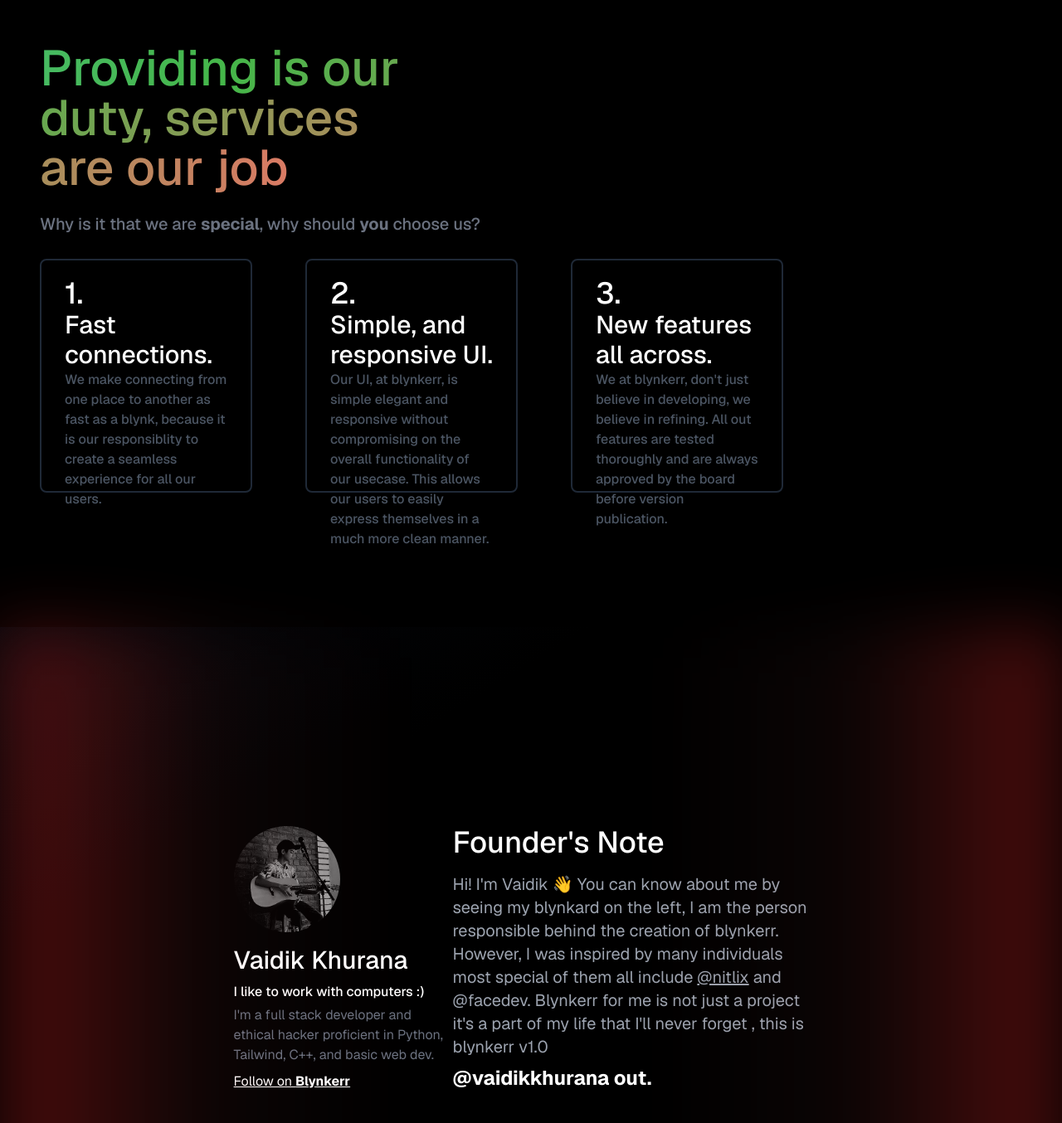
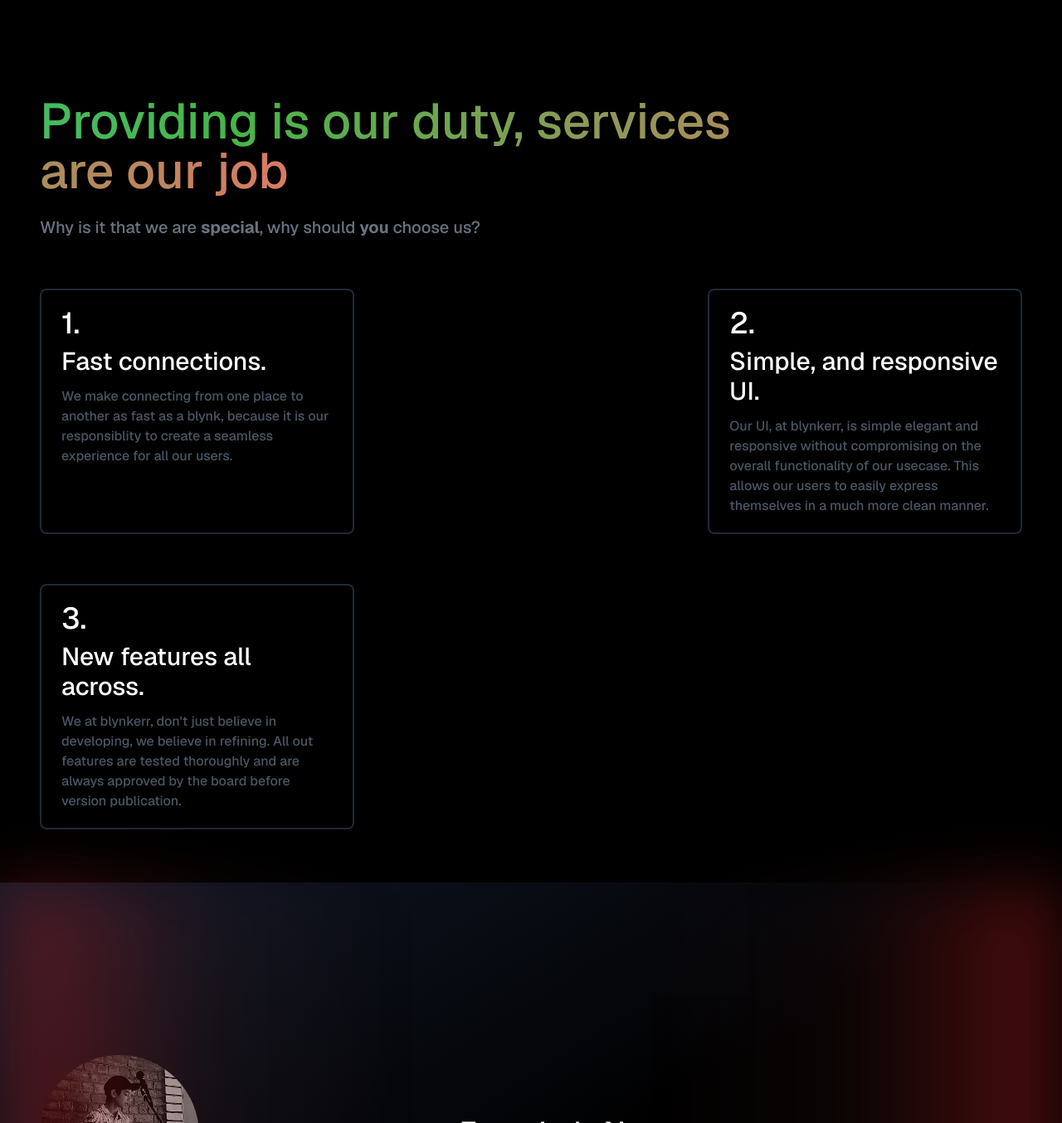
Before and after one commit to VaidikKhurana/blynkerr-land, a Next.js app: page / in a window 1280 px wide. Shown: the part 1936-3290 px from the top of the page at 83% size. Built offline with nearby package versions, Linux system fonts and the light colour scheme; what tailwindcss-motion would draw is missing.

Commit message:
patched platform bug

```diff
--- a/components/FoundersNote.js
+++ b/components/FoundersNote.js
@@ -1,9 +1,6 @@
-import React from 'react';
+import React, { useRef } from 'react';
 import { motion } from "framer-motion";
 import { useInView } from "framer-motion";
-import { useRef } from "react";
-import { TypeAnimation } from 'react-type-animation';
-import AnimatedGradientText from "@/components/AnimatedGradientText";
 import GradientSpotlight from './GradientSpotlight';
 
 const FoundersNote = () => {
@@ -13,61 +10,48 @@ const FoundersNote = () => {
   return (
     <div>
       <GradientSpotlight
-  startColor="rgba(220, 38, 38, 0.8)"  // Red color
+        startColor="rgba(220, 38, 38, 0.8)"
         midColor="rgba(248, 113, 113, 0.1)"
       />
-    <section id="foundersnote" className="animated-gradient flex justify-center items-center bg-gradient-to-br from-gray-900 via-black to-black text-white min-h-screen">
-
-      <div className="flex items-center w-[80%]" ref={sectionRef}>
+      <section id="foundersnote" className="flex justify-center items-center bg-gradient-to-br from-gray-900 via-black to-black text-white min-h-screen py-16">
+        <div className="flex flex-col lg:flex-row items-center w-full max-w-7xl px-4 md:px-8 lg:px-12" ref={sectionRef}>
+          {/* Profile Section */}
           <motion.div
-          className="pl-[12vw] flex flex-col items-start w-[40%]"
+            className="w-full lg:w-2/5 flex flex-col items-center lg:items-start mb-8 lg:mb-0"
             initial={{ opacity: 0, x: -50 }}
             animate={isInView ? { opacity: 1, x: 0 } : { opacity: 0, x: -50 }}
-          transition={{
-            duration: 1,
-            ease: "easeOut",
-          }}
+            transition={{ duration: 1, ease: "easeOut" }}
           >
             <motion.img
               src="./pfp.jpg"
-            className="w-[10vw] rounded-full mb-4"
+              className="w-32 md:w-40 lg:w-48 rounded-full mb-4"
               alt="Profile"
               initial={{ scale: 0.8, opacity: 0 }}
               animate={isInView ? { scale: 1, opacity: 1 } : { scale: 0.8, opacity: 0 }}
-            transition={{
-              duration: 0.8,
-              delay: 0.2,
-              ease: "easeOut"
-            }}
+              transition={{ duration: 0.8, delay: 0.2, ease: "easeOut" }}
             />
             <motion.div
+              className="text-center lg:text-left"
               initial={{ opacity: 0, y: 20 }}
               animate={isInView ? { opacity: 1, y: 0 } : { opacity: 0, y: 20 }}
-            transition={{
-              duration: 0.8,
-              delay: 0.4,
-              ease: "easeOut"
-            }}
+              transition={{ duration: 0.8, delay: 0.4, ease: "easeOut" }}
             >
-            <h1 className="font-medium text-3xl">Vaidik Khurana</h1>
+              <h1 className="font-medium text-2xl md:text-3xl">Vaidik Khurana</h1>
               <p className="pt-2 pb-1 font-medium">I like to work with computers :)</p>
-            <p className="w-[20vw] text-gray-500">I'm a full stack developer and ethical hacker proficient in Python, Tailwind, C++, and basic web dev.</p>
+              <p className="text-gray-500 max-w-sm">I'm a full stack developer and ethical hacker proficient in Python, Tailwind, C++, and basic web dev.</p>
               <h1 className="pt-2 cursor-pointer"><u>Follow on <strong>Blynkerr</strong></u></h1>
             </motion.div>
           </motion.div>
 
+          {/* Note Section */}
           <motion.div
-          className="w-[60%] pl-2 pr-40"
+            className="w-full lg:w-3/5 px-4 lg:pl-8"
             initial={{ opacity: 0, x: 50 }}
             animate={isInView ? { opacity: 1, x: 0 } : { opacity: 0, x: 50 }}
-          transition={{
-            duration: 1,
-            delay: 0.3,
-            ease: "easeOut"
-          }}
+            transition={{ duration: 1, delay: 0.3, ease: "easeOut" }}
           >
-          <h1 className="font-medium text-4xl">Founder's Note</h1>
-          <p className="mt-4 text-xl text-gray-400 justify-center items-center">
+            <h1 className="font-medium text-3xl md:text-4xl text-center lg:text-left">Founder's Note</h1>
+            <p className="mt-4 text-lg md:text-xl text-gray-400 text-center lg:text-left">
               Hi! I'm Vaidik 👋 You can know about me by seeing my blynkard
               on the left, I am the person responsible behind the creation
               of blynkerr. However, I was inspired by many individuals most
@@ -75,14 +59,10 @@ const FoundersNote = () => {
               is not just a project it's a part of my life that I'll never forget
               , this is blynkerr v1.0
               <motion.h1
-              className="text-2xl font-medium text-white pt-2"
+                className="text-xl md:text-2xl font-medium text-white pt-2 text-center lg:text-left"
                 initial={{ opacity: 0 }}
                 animate={isInView ? { opacity: 1 } : { opacity: 0 }}
-              transition={{
-                duration: 0.8,
-                delay: 0.6,
-                ease: "easeOut"
-              }}
+                transition={{ duration: 0.8, delay: 0.6, ease: "easeOut" }}
               >
                 <strong>@vaidikkhurana out.</strong>
               </motion.h1>
--- a/components/ServicesSection.js
+++ b/components/ServicesSection.js
@@ -1,7 +1,6 @@
-import React from 'react';
+import React, { useRef } from 'react';
 import { motion } from "framer-motion";
 import { useInView } from "framer-motion";
-import { useRef } from "react";
 import AnimatedGradientText from "@/components/AnimatedGradientText";
 
 const ServiceCard = ({ number, title, description, delay }) => {
@@ -13,16 +12,12 @@ const ServiceCard = ({ number, title, description, delay }) => {
       ref={ref}
       initial={{ opacity: 0, y: 50 }}
       animate={isInView ? { opacity: 1, y: 0 } : { opacity: 0, y: 50 }}
-      transition={{
-        duration: 0.8,
-        delay: delay,
-        ease: "easeOut"
-      }}
-      className="w-[20vw] border-gray-800 mt-7 flex-col px-7 py-5 rounded-lg h-[22vw] border-2"
+      transition={{ duration: 0.8, delay: delay, ease: "easeOut" }}
+      className="w-full md:w-[calc(50%-1rem)] lg:w-[calc(33.333%-1rem)] border-gray-800 mt-7 flex-col px-4 md:px-6 py-5 rounded-lg border-2"
     >
-      <h1 className="text-4xl">{number}</h1>
-      <h1 className="text-3xl">{title}</h1>
-      <p className="text-gray-600">{description}</p>
+      <h1 className="text-3xl md:text-4xl">{number}</h1>
+      <h1 className="text-2xl md:text-3xl mt-2">{title}</h1>
+      <p className="text-gray-600 mt-3">{description}</p>
     </motion.div>
   );
 };
@@ -32,26 +27,25 @@ const ServicesSection = () => {
   const isHeaderInView = useInView(headerRef, { once: true, margin: "-100px" });
 
   return (
-    <section id="services" className="bg-black pl-12 font-medium text-white min-h-screen">
+    <section id="services" className="bg-black px-4 md:px-8 lg:px-12 font-medium text-white min-h-screen py-16">
+      <div className="max-w-7xl mx-auto">
         <motion.div
           ref={headerRef}
           initial={{ opacity: 0, y: 30 }}
           animate={isHeaderInView ? { opacity: 1, y: 0 } : { opacity: 0, y: 30 }}
-        transition={{
-          duration: 0.8,
-          ease: "easeOut"
-        }}
+          transition={{ duration: 0.8, ease: "easeOut" }}
+          className="text-center lg:text-left"
         >
           <AnimatedGradientText
             text="Providing is our duty, services are our job"
-          className="font-medium text-6xl w-[35vw] pt-24"
+            className="font-medium text-4xl md:text-5xl lg:text-6xl max-w-4xl mx-auto lg:mx-0 pt-8 lg:pt-24"
           />
-        <p className="text-xl text-gray-500 mt-6">
+          <p className="text-lg md:text-xl text-gray-500 mt-6">
             Why is it that we are <strong>special</strong>, why should <strong>you</strong> choose us?
           </p>
         </motion.div>
 
-      <div className="flex gap-16">
+        <div className="flex flex-wrap gap-4 md:gap-8 justify-center lg:justify-between mt-8">
           <ServiceCard
             number="1."
             title="Fast connections."
@@ -71,6 +65,7 @@ const ServicesSection = () => {
             delay={0.6}
           />
         </div>
+      </div>
     </section>
   );
 };
```
Lines whose indentation alone changed are shown as unchanged.
